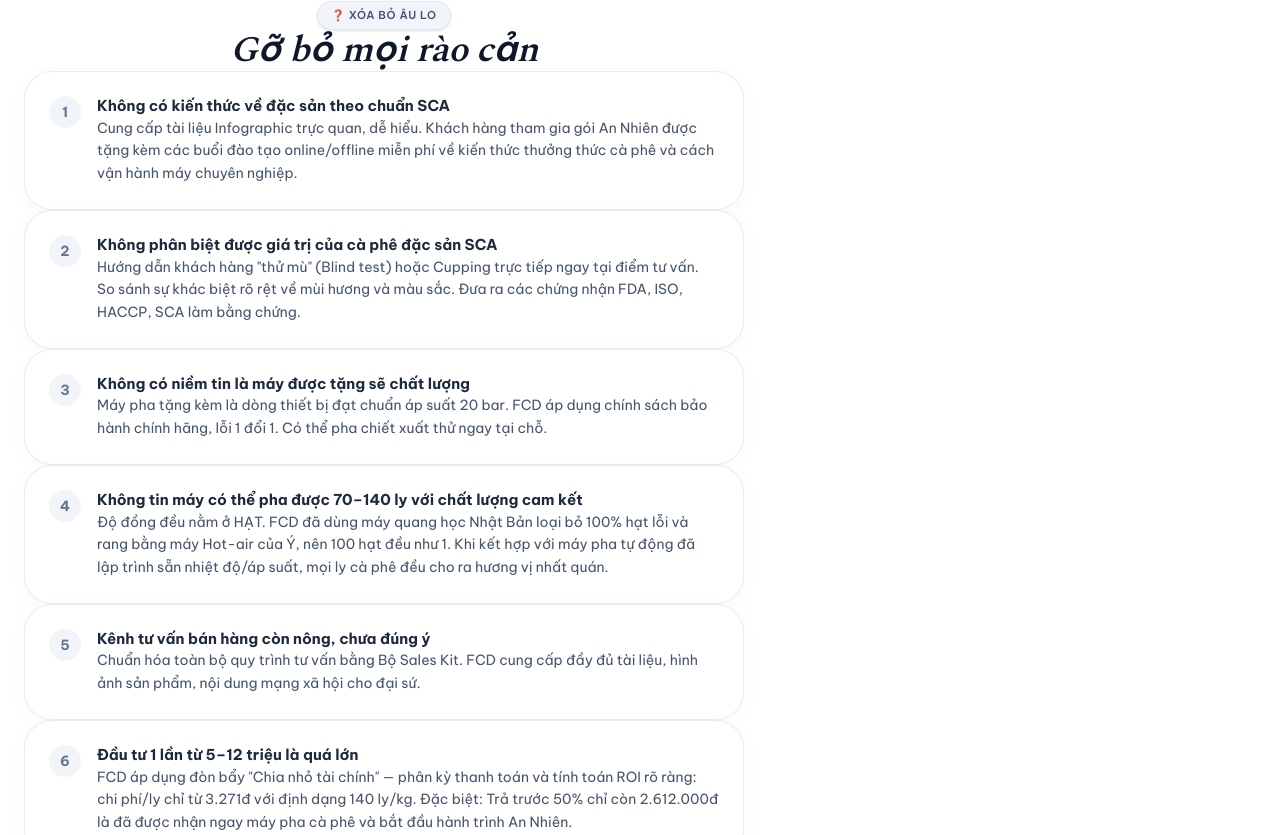
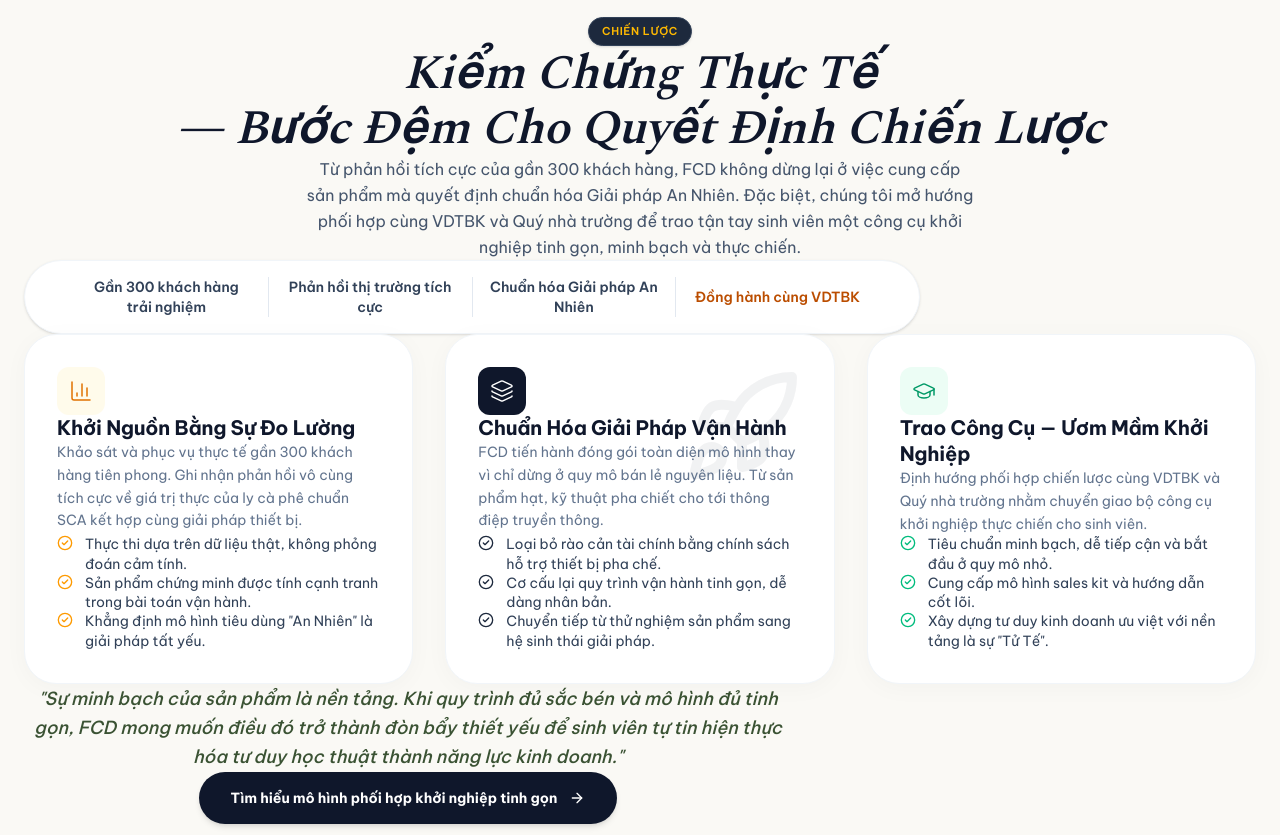
Before and after one commit to dalathustle-afk/fcd-portal, a Next.js app: page /an-nhien in a window 1280 px wide. Shown: the part 8908-9743 px from the top of the page. Built offline with nearby package versions, Linux system fonts and the light colour scheme.

Commit message:
feat(ui): add strategic validation section to an-nhien module

```diff
--- a/src/app/an-nhien/page.tsx
+++ b/src/app/an-nhien/page.tsx
@@ -1,7 +1,7 @@
 import type { Metadata } from 'next'
 import Image from 'next/image'
 import Link from 'next/link'
-import { ArrowRight, Leaf, AlertTriangle, CheckCircle2, Info } from 'lucide-react'
+import { ArrowRight, Leaf, AlertTriangle, CheckCircle2, Info, BarChart3, Layers, GraduationCap, Rocket } from 'lucide-react'
 import {
   anMeaning, nhienMeaning, fiveNoes, tenSteps,
   proofPoints, costPerCup, anNhienCombo, barriersFaq,
@@ -505,6 +505,109 @@ export default function AnNhienPage() {
         </div>
       </section>
 
+      {/* ══ CHIẾN LƯỢC MỞ RỘNG & HỢP TÁC VDTBK ════════════════════ */}
+      <section id="strategic-validation" className="py-24 bg-[#FAF9F5] border-y border-slate-200">
+        <div className="max-w-7xl mx-auto px-4 sm:px-6">
+          <header className="text-center mb-16">
+            <span className="badge bg-slate-800 text-amber-400 border border-slate-700 mb-4 px-4 py-1.5 shadow-sm uppercase tracking-widest text-[10px] font-bold">Chiến lược</span>
+            <h2 className="font-display text-3xl sm:text-4xl lg:text-5xl text-slate-900 italic mb-6 leading-tight">Kiểm Chứng Thực Tế <br className="hidden sm:block" />— Bước Đệm Cho Quyết Định Chiến Lược</h2>
+            <p className="text-slate-600 text-sm sm:text-base max-w-2xl mx-auto leading-relaxed">Từ phản hồi tích cực của gần 300 khách hàng, FCD không dừng lại ở việc cung cấp sản phẩm mà quyết định chuẩn hóa Giải pháp An Nhiên. Đặc biệt, chúng tôi mở hướng phối hợp cùng VDTBK và Quý nhà trường để trao tận tay sinh viên một công cụ khởi nghiệp tinh gọn, minh bạch và thực chiến.</p>
+          </header>
+
+          {/* PROOF METRICS BOARD */}
+          <div className="flex flex-col sm:flex-row items-center justify-between gap-4 sm:gap-0 divide-y sm:divide-y-0 sm:divide-x divide-slate-200 text-slate-800 bg-white shadow-sm border border-slate-100 rounded-3xl sm:rounded-full px-6 sm:px-10 py-6 sm:py-4 mb-16 max-w-4xl mx-auto">
+             <div className="flex-1 text-center py-2 sm:py-0 px-4"><span className="text-sm font-semibold block text-slate-700">Gần 300 khách hàng trải nghiệm</span></div>
+             <div className="flex-1 text-center py-2 sm:py-0 px-4"><span className="text-sm font-semibold block text-slate-700">Phản hồi thị trường tích cực</span></div>
+             <div className="flex-1 text-center py-2 sm:py-0 px-4"><span className="text-sm font-semibold block text-slate-700">Chuẩn hóa Giải pháp An Nhiên</span></div>
+             <div className="flex-1 text-center py-2 sm:py-0 px-4"><span className="text-sm font-semibold block text-amber-700">Đồng hành cùng VDTBK</span></div>
+          </div>
+
+          {/* 3 CARDS LAYOUT */}
+          <article className="grid lg:grid-cols-3 gap-8 mb-16">
+
+            <div className="bg-white rounded-[2rem] p-8 border border-slate-100 shadow-[0_4px_25px_rgb(0,0,0,0.03)] flex flex-col hover:shadow-lg transition-shadow">
+              <div className="w-12 h-12 bg-amber-50 text-amber-600 rounded-xl flex items-center justify-center mb-6">
+                <BarChart3 size={24} strokeWidth={1.5} />
+              </div>
+              <h3 className="text-xl font-bold text-slate-800 mb-3">Khởi Nguồn Bằng Sự Đo Lường</h3>
+              <p className="text-sm text-slate-500 mb-6 leading-relaxed flex-1">Khảo sát và phục vụ thực tế gần 300 khách hàng tiên phong. Ghi nhận phản hồi vô cùng tích cực về giá trị thực của ly cà phê chuẩn SCA kết hợp cùng giải pháp thiết bị.</p>
+              <ul className="space-y-3">
+                <li className="flex items-start gap-3">
+                  <CheckCircle2 size={16} className="text-amber-500 mt-0.5 shrink-0" />
+                  <span className="text-sm text-slate-700 leading-snug">Thực thi dựa trên dữ liệu thật, không phỏng đoán cảm tính.</span>
+                </li>
+                <li className="flex items-start gap-3">
+                  <CheckCircle2 size={16} className="text-amber-500 mt-0.5 shrink-0" />
+                  <span className="text-sm text-slate-700 leading-snug">Sản phẩm chứng minh được tính cạnh tranh trong bài toán vận hành.</span>
+                </li>
+                <li className="flex items-start gap-3">
+                  <CheckCircle2 size={16} className="text-amber-500 mt-0.5 shrink-0" />
+                  <span className="text-sm text-slate-700 leading-snug">Khẳng định mô hình tiêu dùng &quot;An Nhiên&quot; là giải pháp tất yếu.</span>
+                </li>
+              </ul>
+            </div>
+
+            <div className="bg-white rounded-[2rem] p-8 border border-slate-100 shadow-[0_4px_25px_rgb(0,0,0,0.03)] flex flex-col hover:shadow-lg transition-shadow relative overflow-hidden">
+              <div className="absolute top-0 right-0 p-8 opacity-5">
+                 <Rocket size={120} />
+              </div>
+              <div className="w-12 h-12 bg-slate-900 text-white rounded-xl flex items-center justify-center mb-6 relative z-10">
+                <Layers size={24} strokeWidth={1.5} />
+              </div>
+              <h3 className="text-xl font-bold text-slate-800 mb-3 relative z-10">Chuẩn Hóa Giải Pháp Vận Hành</h3>
+              <p className="text-sm text-slate-500 mb-6 leading-relaxed flex-1 relative z-10">FCD tiến hành đóng gói toàn diện mô hình thay vì chỉ dừng ở quy mô bán lẻ nguyên liệu. Từ sản phẩm hạt, kỹ thuật pha chiết cho tới thông điệp truyền thông.</p>
+              <ul className="space-y-3 relative z-10">
+                <li className="flex items-start gap-3">
+                  <CheckCircle2 size={16} className="text-slate-800 mt-0.5 shrink-0" />
+                  <span className="text-sm text-slate-700 leading-snug">Loại bỏ rào cản tài chính bằng chính sách hỗ trợ thiết bị pha chế.</span>
+                </li>
+                <li className="flex items-start gap-3">
+                  <CheckCircle2 size={16} className="text-slate-800 mt-0.5 shrink-0" />
+                  <span className="text-sm text-slate-700 leading-snug">Cơ cấu lại quy trình vận hành tinh gọn, dễ dàng nhân bản.</span>
+                </li>
+                <li className="flex items-start gap-3">
+                  <CheckCircle2 size={16} className="text-slate-800 mt-0.5 shrink-0" />
+                  <span className="text-sm text-slate-700 leading-snug">Chuyển tiếp từ thử nghiệm sản phẩm sang hệ sinh thái giải pháp.</span>
+                </li>
+              </ul>
+            </div>
+
+            <div className="bg-white rounded-[2rem] p-8 border border-slate-100 shadow-[0_4px_25px_rgb(0,0,0,0.03)] flex flex-col hover:shadow-lg transition-shadow">
+              <div className="w-12 h-12 bg-emerald-50 text-emerald-600 rounded-xl flex items-center justify-center mb-6">
+                <GraduationCap size={24} strokeWidth={1.5} />
+              </div>
+              <h3 className="text-xl font-bold text-slate-800 mb-3">Trao Công Cụ — Ươm Mầm Khởi Nghiệp</h3>
+              <p className="text-sm text-slate-500 mb-6 leading-relaxed flex-1">Định hướng phối hợp chiến lược cùng VDTBK và Quý nhà trường nhằm chuyển giao bộ công cụ khởi nghiệp thực chiến cho sinh viên.</p>
+              <ul className="space-y-3">
+                <li className="flex items-start gap-3">
+                  <CheckCircle2 size={16} className="text-emerald-500 mt-0.5 shrink-0" />
+                  <span className="text-sm text-slate-700 leading-snug">Tiêu chuẩn minh bạch, dễ tiếp cận và bắt đầu ở quy mô nhỏ.</span>
+                </li>
+                <li className="flex items-start gap-3">
+                  <CheckCircle2 size={16} className="text-emerald-500 mt-0.5 shrink-0" />
+                  <span className="text-sm text-slate-700 leading-snug">Cung cấp mô hình sales kit và hướng dẫn cốt lõi.</span>
+                </li>
+                <li className="flex items-start gap-3">
+                  <CheckCircle2 size={16} className="text-emerald-500 mt-0.5 shrink-0" />
+                  <span className="text-sm text-slate-700 leading-snug">Xây dựng tư duy kinh doanh ưu việt với nền tảng là sự &quot;Tử Tế&quot;.</span>
+                </li>
+              </ul>
+            </div>
+
+          </article>
+
+          <footer className="max-w-3xl mx-auto text-center space-y-8">
+            <p className="text-[#3A5233] font-medium leading-relaxed italic text-base sm:text-lg">
+              &quot;Sự minh bạch của sản phẩm là nền tảng. Khi quy trình đủ sắc bén và mô hình đủ tinh gọn, FCD mong muốn điều đó trở thành đòn bẩy thiết yếu để sinh viên tự tin hiện thực hóa tư duy học thuật thành năng lực kinh doanh.&quot;
+            </p>
+            <Link href="/lien-he" className="inline-flex items-center justify-center gap-3 px-8 py-4 rounded-full bg-slate-900 hover:bg-[#C87E3A] text-white font-bold text-sm transition-all shadow-md group">
+              Tìm hiểu mô hình phối hợp khởi nghiệp tinh gọn
+              <ArrowRight size={16} className="group-hover:translate-x-1 transition-transform" />
+            </Link>
+          </footer>
+        </div>
+      </section>
+
       {/* ══ FAQ / RÀO CẢN ═════════════════════════════════════════ */}
       <section className={`py-20 border-y border-slate-100 ${sectionBg2}`}>
         <div className="max-w-3xl mx-auto px-4 sm:px-6">
```
